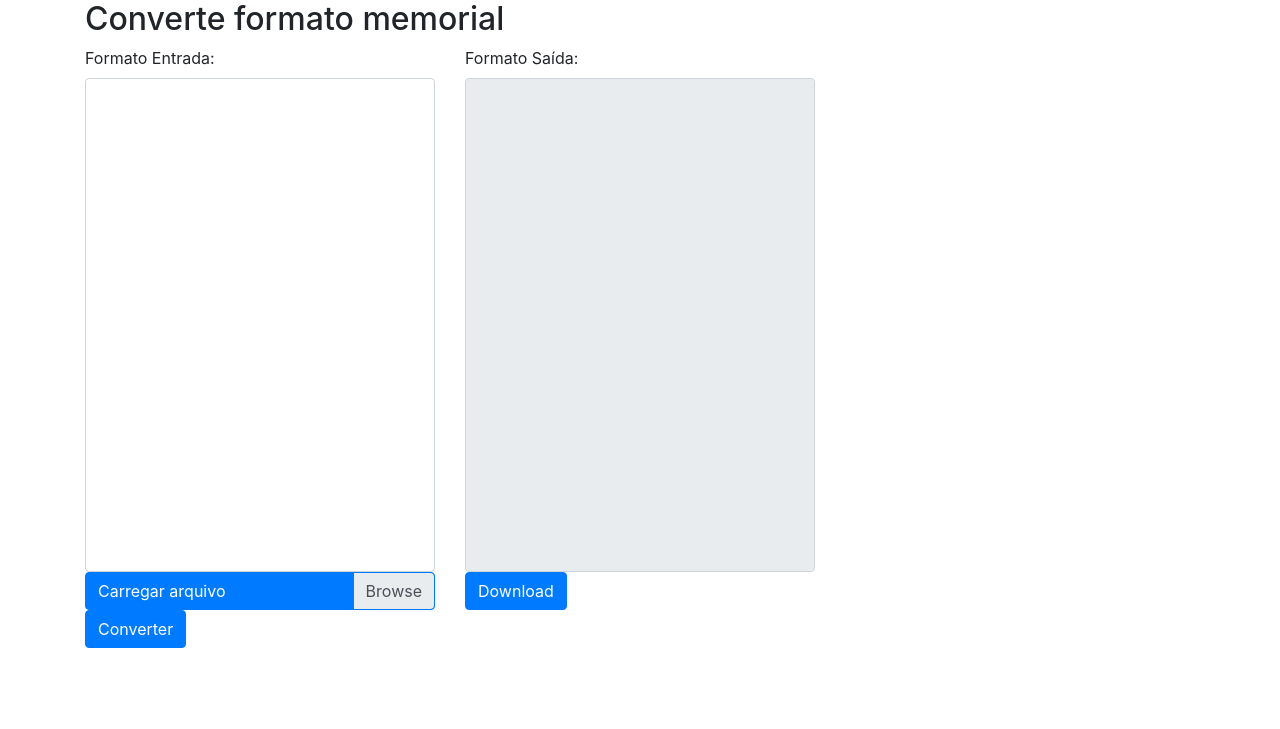
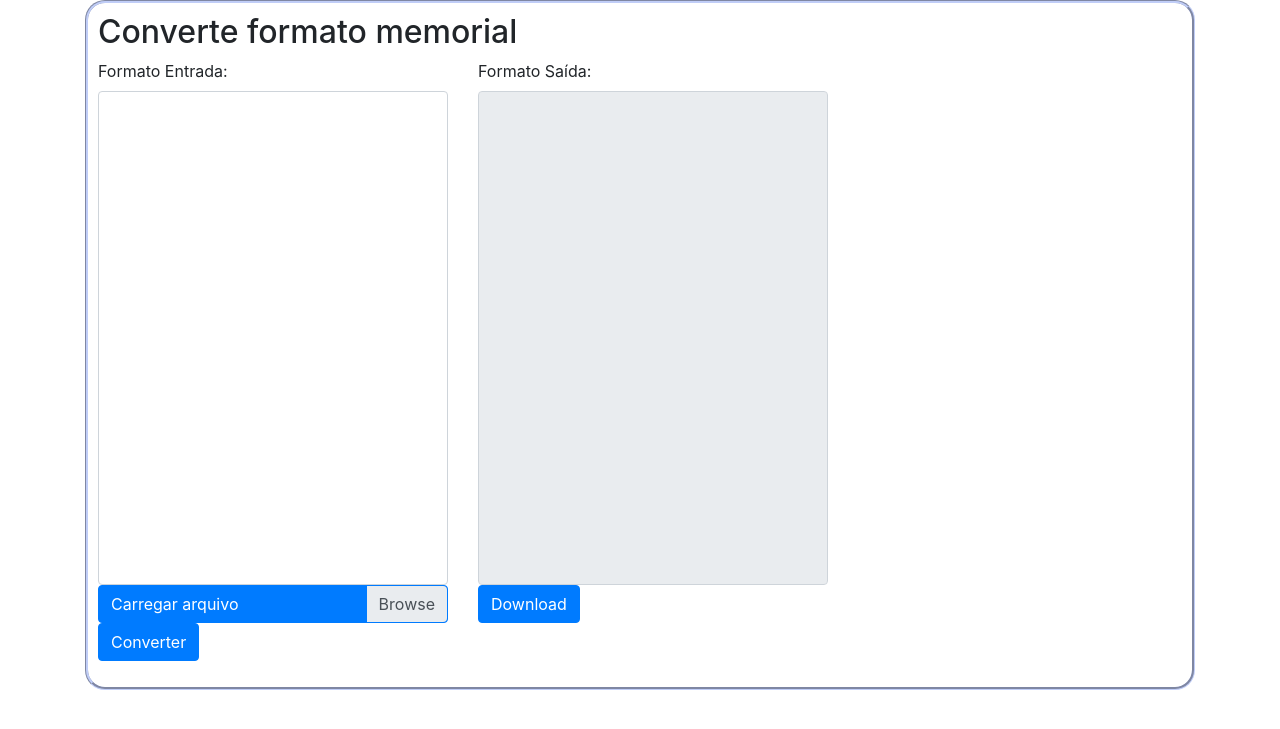
Before and after one commit to eusoubrasileiro/careas_apps, a Flask app: template templates/index.html in a window 1280 px wide. Shown: the top 729 px of the page. Run offline with Flask 2, Linux system fonts and the light colour scheme; the template is opened without the code that fills it, so the values that code supplies are empty; some libraries are stand-ins or nearby versions.

Commit message:
container style touches

```diff
--- a/static/style.css
+++ b/static/style.css
@@ -1,3 +1,11 @@
+.container-fluid {
+  border-radius: 20px;
+  border-style: groove;
+  border-color: rgb(192, 205, 247);
+  border-width: 3px;
+  padding: 10px;
+}
+
 textarea {
   min-width: 350px;
   resize: none;
--- a/templates/index.html
+++ b/templates/index.html
@@ -1,7 +1,6 @@
 {%extends 'base.html' %}
 {%block body %}
-
-<div class="ontainer-fluid">
+<div class="container-fluid">
   <h2>Converte formato memorial</h2>
   <form method="post" enctype="multipart/form-data" >
     	<div class="form-group">
```
